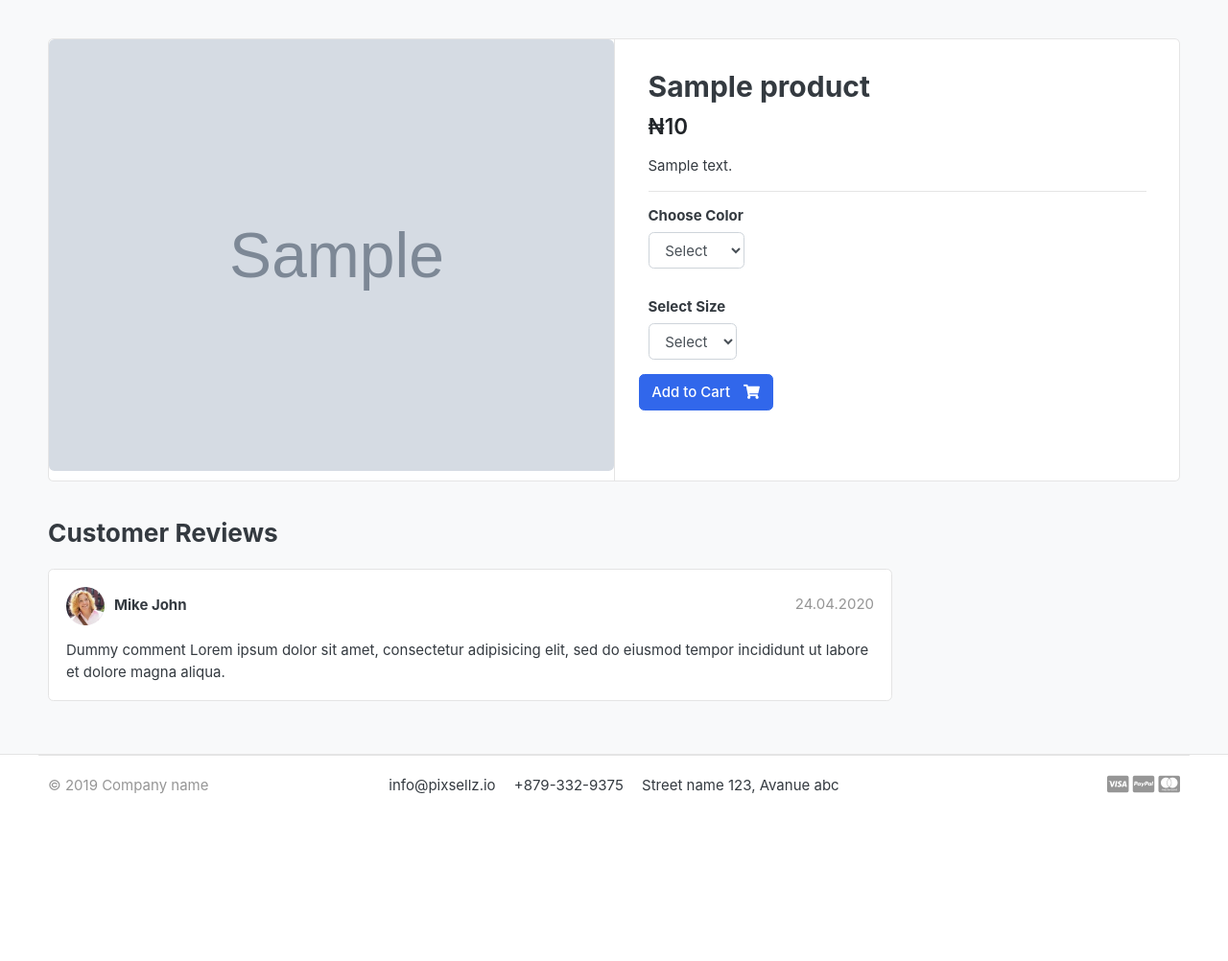
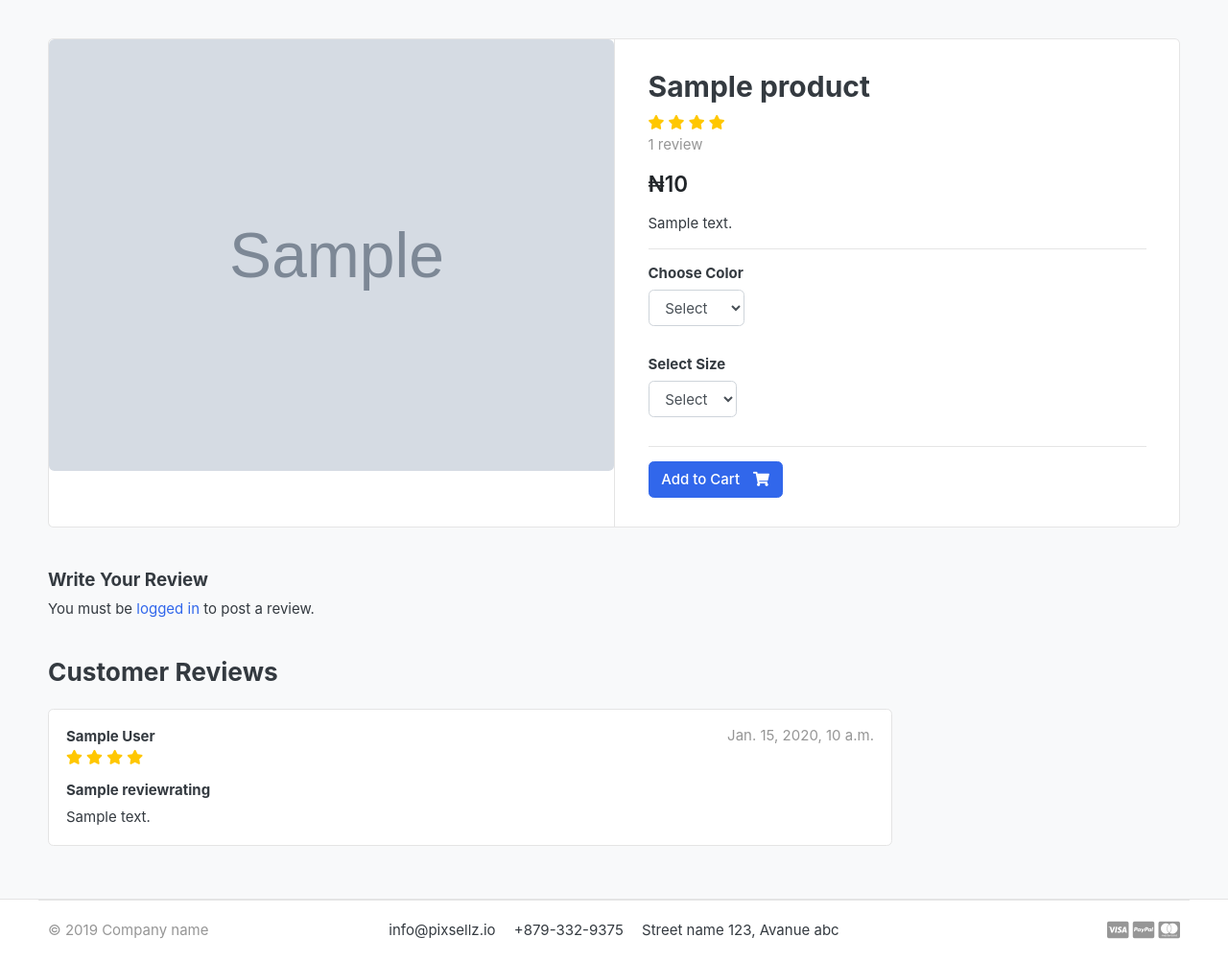
Before and after one commit to Ayo45-alt/greatKart-django, a Django app: a page that uses templates/store/product_detail.html in a window 1280 px wide. Shown: the part 118-1120 px from the top of the page at 96% size. Before the commit the page ends 946 px from the top, so only its background shows below. Run offline with Django 3.2, Linux system fonts and the light colour scheme; tables that the repository leaves empty hold one stand-in row (values such as "Sample post"); grey boxes marked "Sample" are stand-in pictures; some libraries are stand-ins or nearby versions; some web fonts are replaced.

Commit message:
reviews and rating

```diff
--- a/store/admin.py
+++ b/store/admin.py
@@ -1,5 +1,6 @@
 from django.contrib import admin
 from.models import Product, Variation
+from .models import ReviewRating
 
 # Register your models here.
 class ProductAdmin(admin.ModelAdmin):
@@ -13,3 +14,4 @@ class VariationAdmin(admin.ModelAdmin):
 
 admin.site.register(Product, ProductAdmin)
 admin.site.register(Variation, VariationAdmin)
+admin.site.register(ReviewRating)
--- a/store/urls.py
+++ b/store/urls.py
@@ -6,4 +6,5 @@ urlpatterns = [
     path('category/<slug:category_slug>/', views.store, name='products_by_category'),
     path('category/<slug:category_slug>/<slug:product_slug>/', views.product_detail, name='product_detail'),
     path('search/', views.search, name='search'),
+    path('submit_review/<int:product_id>/', views.submit_review, name='submit_review'),
 ]
--- a/store/views.py
+++ b/store/views.py
@@ -5,6 +5,11 @@ from cart.models import CartItem
 from cart.views import _cart_id
 from django.core.paginator import EmptyPage, PageNotAnInteger, Paginator
 from django.db.models import Q
+
+from django.shortcuts import redirect
+from django.contrib import messages
+from .forms import ReviewForm
+from .models import ReviewRating
 
 
 def store(request, category_slug=None):
@@ -36,19 +41,46 @@ def store(request, category_slug=None):
     return render(request, 'store/store.html', context)
 
 
+from orders.models import OrderProduct
+
+from django.db.models import Avg, Count
+
+
+
 def product_detail(request, category_slug, product_slug):
     try:
         single_product = Product.objects.get(category__slug=category_slug, slug=product_slug)
-        in_cart = False
-    except Product.DoesNotExist:
-        single_product = None
-        in_cart = False
+        if request.user.is_authenticated:
+            in_cart = CartItem.objects.filter(user=request.user, product=single_product).exists()
+        else:
+            in_cart = CartItem.objects.filter(cart__cart_id=_cart_id(request), product=single_product).exists()
+    except Exception as e:
+        raise e
+
+    if request.user.is_authenticated:
+        orderproduct = OrderProduct.objects.filter(user=request.user, product_id=single_product.id).exists()
+    else:
+        orderproduct = None
+
+    reviews = ReviewRating.objects.filter(product_id=single_product.id, status=True).order_by('-created_at')
+
+    review_count = reviews.count()
+
+    if review_count > 0:
+        average_rating = reviews.aggregate(Avg('rating'))['rating__avg']
+    else:
+        average_rating = 0
 
     context = {
         'single_product': single_product,
         'in_cart': in_cart,
+        'orderproduct': orderproduct,
+        'reviews': reviews,
+        'review_count': review_count,
+        'average_rating': average_rating,
     }
     return render(request, 'store/product_detail.html', context)
+
 
 
 def search(request):
@@ -63,3 +95,26 @@ def search(request):
             }
             return render(request, 'store/store.html', context)
     return render(request, 'store/store.html')
+
+def submit_review(request, product_id):
+    url = request.META.get('HTTP_REFERER')
+    if request.method == 'POST':
+        try:
+            reviews = ReviewRating.objects.get(user__id=request.user.id, product__id=product_id)
+            form = ReviewForm(request.POST, instance=reviews)
+            form.save()
+            messages.success(request, 'Thank you! Your review has been updated.')
+            return redirect(url)
+        except ReviewRating.DoesNotExist:
+            form = ReviewForm(request.POST)
+            if form.is_valid():
+                data = ReviewRating()
+                data.subject = form.cleaned_data['subject']
+                data.rating = form.cleaned_data['rating']
+                data.review = form.cleaned_data['review']
+                data.ip = request.META.get('REMOTE_ADDR')
+                data.product_id = product_id
+                data.user_id = request.user.id
+                data.save()
+                messages.success(request, 'Thank you! Your review has been submitted.')
+                return redirect(url)
--- a/templates/store/product_detail.html
+++ b/templates/store/product_detail.html
@@ -21,10 +21,22 @@
                 <!-- PRODUCT DETAILS -->
                 <main class="col-md-6 border-left">
                     <form action="{% url 'add_cart' single_product.id %}" method="POST">
-						{% csrf_token%}
+                        {% csrf_token %}
                         <article class="content-body">
 
                             <h2 class="title">{{ single_product.product_name }}</h2>
+
+                            <!-- AVERAGE RATING AND REVIEW COUNT -->
+                            <div class="rating-star">
+                                <span>
+                                    <i class="fa fa-star{% if average_rating < 0.5 %}-o{% elif average_rating >= 0.5 and average_rating < 1 %}-half-o {% endif %}" aria-hidden="true"></i>
+                                    <i class="fa fa-star{% if average_rating < 1.5 %}-o{% elif average_rating >= 1.5 and average_rating < 2 %}-half-o {% endif %}" aria-hidden="true"></i>
+                                    <i class="fa fa-star{% if average_rating < 2.5 %}-o{% elif average_rating >= 2.5 and average_rating < 3 %}-half-o {% endif %}" aria-hidden="true"></i>
+                                    <i class="fa fa-star{% if average_rating < 3.5 %}-o{% elif average_rating >= 3.5 and average_rating < 4 %}-half-o {% endif %}" aria-hidden="true"></i>
+                                    <i class="fa fa-star{% if average_rating < 4.5 %}-o{% elif average_rating >= 4.5 and average_rating < 5 %}-half-o {% endif %}" aria-hidden="true"></i>
+                                </span>
+                            </div>
+                            <p class="mb-3 text-muted">{{ review_count }} review{% if review_count != 1 %}s{% endif %}</p>
 
                             <div class="mb-3">
                                 <var class="price h4">₦{{ single_product.price|intcomma }}</var>
@@ -48,7 +60,6 @@
                                 </div>
                             </div>
 
-
                             <div class="row mb-3">
                                 <div class="col-12">
                                     <div class="item-option-select">
@@ -56,12 +67,12 @@
                                         <select name="size" class="form-control">
                                             <option value=""disable selected>Select</option>
                                             {% for v in single_product.variation_set.sizes %}
-                                            <option value="{{ v.variation_value | lower}}">{{ v.variation_value | capfirst  }}</option>
+                                                <option value="{{ v.variation_value | lower }}">{{ v.variation_value | capfirst }}</option>
                                             {% endfor %}
                                         </select>
                                     </div>
                                 </div>
-
+                            </div>
 
                             <hr>
 
@@ -94,27 +105,129 @@
         <div class="row">
             <div class="col-md-9">
                 <header class="section-heading">
+                </header>
+
+                <form method="POST" action="{% url 'submit_review' single_product.id %}">
+                    {% csrf_token %}
+                    <h5>Write Your Review</h5>
+
+                    {% if user.is_authenticated %}
+                        {% if orderproduct %}
+                            <div class="form-group">
+                                <label>How do you rate this product?</label>
+                                <br>
+                                <div class="rate">
+                                    <input type="radio" id="star5" name="rating" value="5" required />
+                                    <label for="star5" title="5 stars">5 stars</label>
+
+                                    <input type="radio" id="star4" name="rating" value="4" required />
+                                    <label for="star4" title="4 stars">4 stars</label>
+
+                                    <input type="radio" id="star3" name="rating" value="3" required />
+                                    <label for="star3" title="3 stars">3 stars</label>
+
+                                    <input type="radio" id="star2" name="rating" value="2" required />
+                                    <label for="star2" title="2 stars">2 stars</label>
+
+                                    <input type="radio" id="star1" name="rating" value="1" required />
+                                    <label for="star1" title="1 star">1 star</label>
+                                </div>
+                            </div>
+
+                            <div class="form-group">
+                                <label>Review Title</label>
+                                <input type="text" class="form-control" name="subject">
+                            </div>
+                            <div class="form-group">
+                                <label>Review</label>
+                                <textarea class="form-control" name="review" rows="4"></textarea>
+                            </div>
+                            {% include 'includes/alert.html' %}
+                            <button type="submit" class="btn btn-primary">Submit Review</button>
+                        {% else %}
+                            <p class="text-muted">You must purchase this product to write a review.</p>
+                        {% endif %}
+                    {% else %}
+                        <p>You must be <a href="{% url 'login' %}">logged in</a> to post a review.</p>
+                    {% endif %}
+                </form>
+
+                <br>
+
+                <header class="section-heading">
                     <h3>Customer Reviews</h3>
                 </header>
 
+                {% for review in reviews %}
                     <article class="box mb-3">
                         <div class="icontext w-100">
-                        <img src="{% static './images/avatars/avatar1.jpg' %}" class="img-xs icon rounded-circle">
                             <div class="text">
-                            <span class="date text-muted float-md-right">24.04.2020</span>
-                            <h6 class="mb-1">Mike John</h6>
+                                <span class="date text-muted float-md-right">{{ review.updated_at }}</span>
+                                <h6 class="mb-1">{{ review.user.first_name }} {{ review.user.last_name }}</h6>
+                                <div class="rating-star">
+                                    <span>
+                                        <i class="fa fa-star{% if review.rating < 0.5 %}-o{% elif review.rating >= 0.5 and review.rating < 1 %}-half-o {% endif %}" aria-hidden="true"></i>
+                                        <i class="fa fa-star{% if review.rating < 1.5 %}-o{% elif review.rating >= 1.5 and review.rating < 2 %}-half-o {% endif %}" aria-hidden="true"></i>
+                                        <i class="fa fa-star{% if review.rating < 2.5 %}-o{% elif review.rating >= 2.5 and review.rating < 3 %}-half-o {% endif %}" aria-hidden="true"></i>
+                                        <i class="fa fa-star{% if review.rating < 3.5 %}-o{% elif review.rating >= 3.5 and review.rating < 4 %}-half-o {% endif %}" aria-hidden="true"></i>
+                                        <i class="fa fa-star{% if review.rating < 4.5 %}-o{% elif review.rating >= 4.5 and review.rating < 5 %}-half-o {% endif %}" aria-hidden="true"></i>
+                                    </span>
+                                </div>
                             </div>
                         </div>
                         <div class="mt-3">
-                        <p>
-                            Dummy comment Lorem ipsum dolor sit amet, consectetur adipisicing elit, sed do eiusmod
-                            tempor incididunt ut labore et dolore magna aliqua.
-                        </p>
+                            <h6>{{ review.subject }}</h6>
+                            <p>{{ review.review }}</p>
                         </div>
                     </article>
+                {% empty %}
+                    <p>No reviews yet. Be the first to review this product!</p>
+                {% endfor %}
             </div>
         </div>
-
     </div>
 </section>
+
+<style>
+.rate {
+    display: inline-block;
+    height: 46px;
+    padding: 0 10px;
+}
+.rate:not(:checked) > input {
+    position: absolute;
+    opacity: 0;
+}
+.rate:not(:checked) > label {
+    float: right;
+    width: 1em;
+    overflow: hidden;
+    white-space: nowrap;
+    cursor: pointer;
+    font-size: 30px;
+    color: #ccc;
+}
+.rate:not(:checked) > label:before {
+    content: '★ ';
+}
+.rate > input:checked ~ label {
+    color: #ffc700;
+}
+.rate:not(:checked) > label:hover,
+.rate:not(:checked) > label:hover ~ label {
+    color: #ffc700;
+}
+.rate > input:checked + label:hover,
+.rate > input:checked + label:hover ~ label,
+.rate > input:checked ~ label:hover,
+.rate > input:checked ~ label:hover ~ label,
+.rate > label:hover ~ input:checked ~ label {
+    color: #ffc700;
+}
+
+.rating-star i {
+    color: #ffc700;
+}
+</style>
+
 {% endblock %}
```
Also changed, not shown: store/forms.py (added, +7 -0 lines), store/models.py (+17 -0 lines), store/migrations/0004_reviewrating.py (added). Lines whose indentation alone changed are shown as unchanged.
